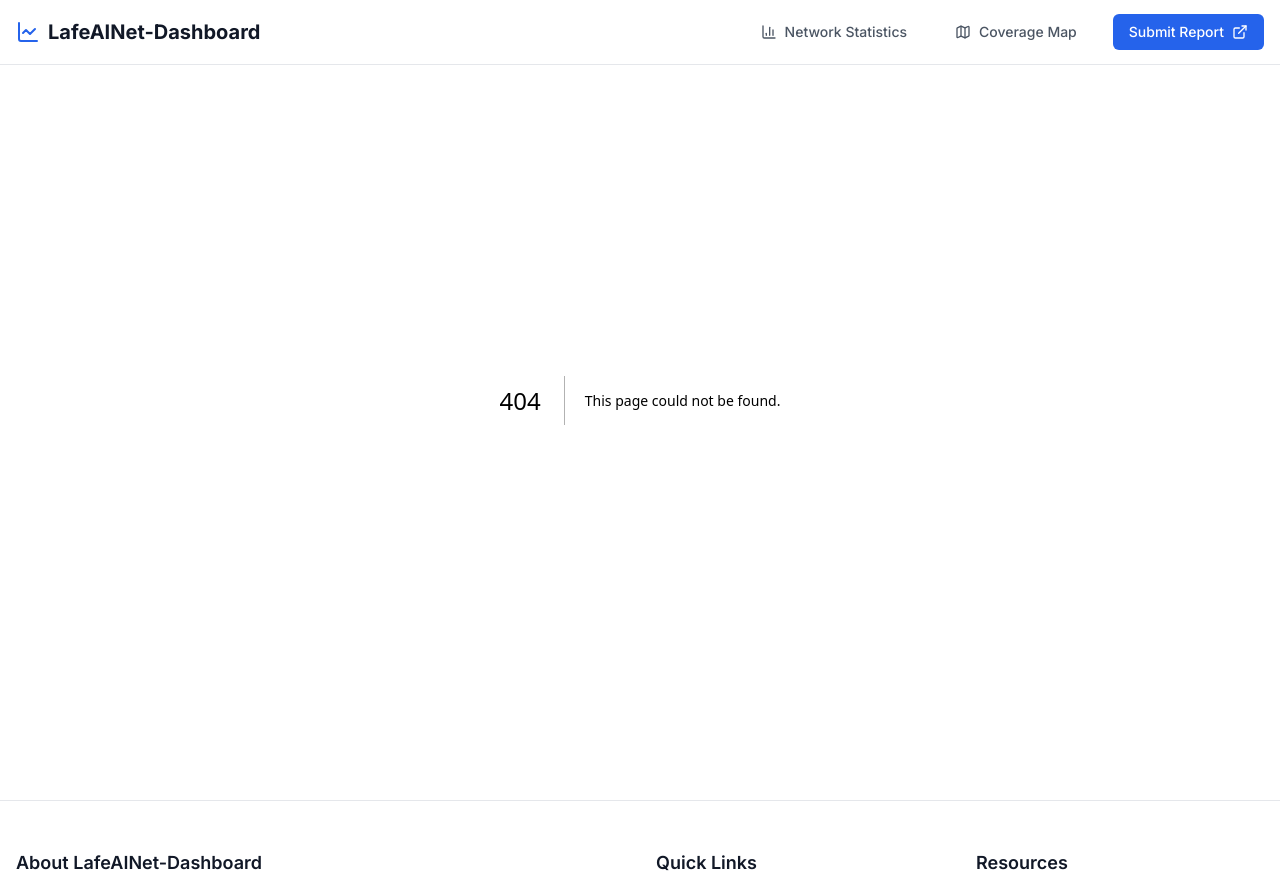
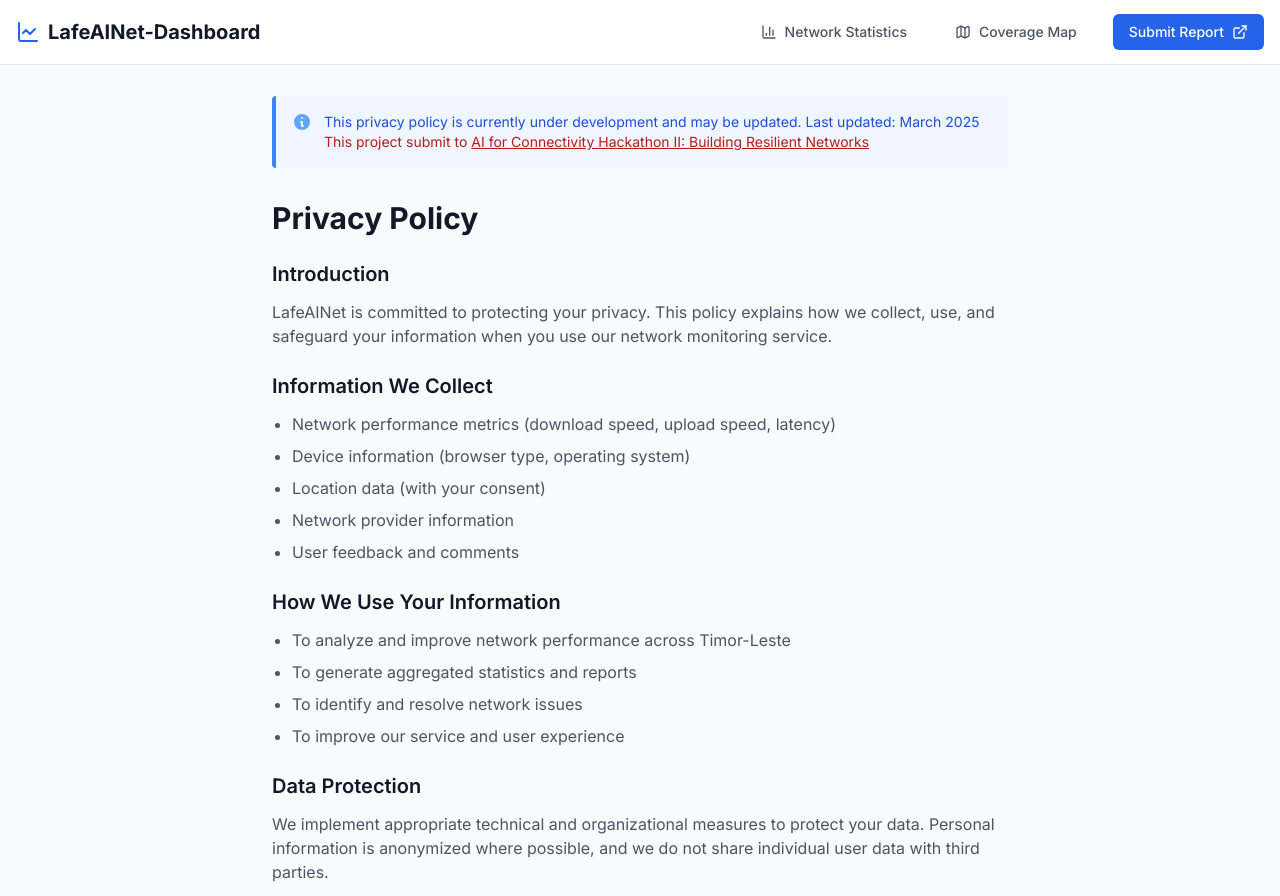
Before and after one commit to ajitonelsonn/lafeainet-dashboard, a Next.js app: page /privacy in a window 1280 px wide. Before the commit this address had no page. Shown: the top 896 px of the page. Built offline with nearby package versions, Linux system fonts and the light colour scheme.

Commit message:
Add page privacy

```diff
--- /dev/null
+++ b/app/privacy/page.tsx
@@ -0,0 +1,127 @@
+// app/privacy/page.tsx
+"use client";
+
+export default function PrivacyPage() {
+  return (
+    <main className="min-h-screen bg-gray-50 pt-16">
+      <div className="max-w-3xl mx-auto px-4 py-8">
+        {/* Development Banner */}
+        <div className="bg-blue-50 border-l-4 border-blue-500 p-4 mb-8 rounded">
+          <div className="flex">
+            <div className="flex-shrink-0">
+              <svg
+                className="h-5 w-5 text-blue-400"
+                viewBox="0 0 20 20"
+                fill="currentColor"
+              >
+                <path
+                  fillRule="evenodd"
+                  d="M18 10a8 8 0 11-16 0 8 8 0 0116 0zm-7-4a1 1 0 11-2 0 1 1 0 012 0zM9 9a1 1 0 000 2v3a1 1 0 001 1h1a1 1 0 100-2v-3a1 1 0 00-1-1H9z"
+                  clipRule="evenodd"
+                />
+              </svg>
+            </div>
+            <div className="ml-3">
+              <p className="text-sm text-blue-700">
+                This privacy policy is currently under development and may be
+                updated. Last updated: March 2025
+              </p>
+              <p className="text-sm text-red-700">
+                This project submit to{" "}
+                <a
+                  href="https://lablab.ai/event/ai-for-connectivity-hackathon-building-resilient-networks"
+                  target="_blank"
+                  rel="noopener noreferrer"
+                  className="underline hover:text-red-900"
+                >
+                  AI for Connectivity Hackathon II: Building Resilient Networks
+                </a>
+              </p>
+            </div>
+          </div>
+        </div>
+
+        <h1 className="text-3xl font-bold text-gray-900 mb-6">
+          Privacy Policy
+        </h1>
+
+        <div className="space-y-6 text-gray-600">
+          <section>
+            <h2 className="text-xl font-semibold text-gray-900 mb-3">
+              Introduction
+            </h2>
+            <p>
+              LafeAINet is committed to protecting your privacy. This policy
+              explains how we collect, use, and safeguard your information when
+              you use our network monitoring service.
+            </p>
+          </section>
+
+          <section>
+            <h2 className="text-xl font-semibold text-gray-900 mb-3">
+              Information We Collect
+            </h2>
+            <ul className="list-disc pl-5 space-y-2">
+              <li>
+                Network performance metrics (download speed, upload speed,
+                latency)
+              </li>
+              <li>Device information (browser type, operating system)</li>
+              <li>Location data (with your consent)</li>
+              <li>Network provider information</li>
+              <li>User feedback and comments</li>
+            </ul>
+          </section>
+
+          <section>
+            <h2 className="text-xl font-semibold text-gray-900 mb-3">
+              How We Use Your Information
+            </h2>
+            <ul className="list-disc pl-5 space-y-2">
+              <li>
+                To analyze and improve network performance across Timor-Leste
+              </li>
+              <li>To generate aggregated statistics and reports</li>
+              <li>To identify and resolve network issues</li>
+              <li>To improve our service and user experience</li>
+            </ul>
+          </section>
+
+          <section>
+            <h2 className="text-xl font-semibold text-gray-900 mb-3">
+              Data Protection
+            </h2>
+            <p>
+              We implement appropriate technical and organizational measures to
+              protect your data. Personal information is anonymized where
+              possible, and we do not share individual user data with third
+              parties.
+            </p>
+          </section>
+
+          <section>
+            <h2 className="text-xl font-semibold text-gray-900 mb-3">
+              Contact Us
+            </h2>
+            <p>
+              If you have any questions about this privacy policy or our data
+              practices, please contact us at:
+            </p>
+            <p className="mt-2">
+              Email: lafaekaiajito@gmail.com
+              <br />
+              Address: Dili, Timor-Leste
+            </p>
+          </section>
+
+          <section className="border-t pt-6 mt-8">
+            <p className="text-sm text-gray-500">
+              This privacy policy is subject to change. We will notify users of
+              any material changes through our website or by other means.
+            </p>
+          </section>
+        </div>
+      </div>
+    </main>
+  );
+}
```
